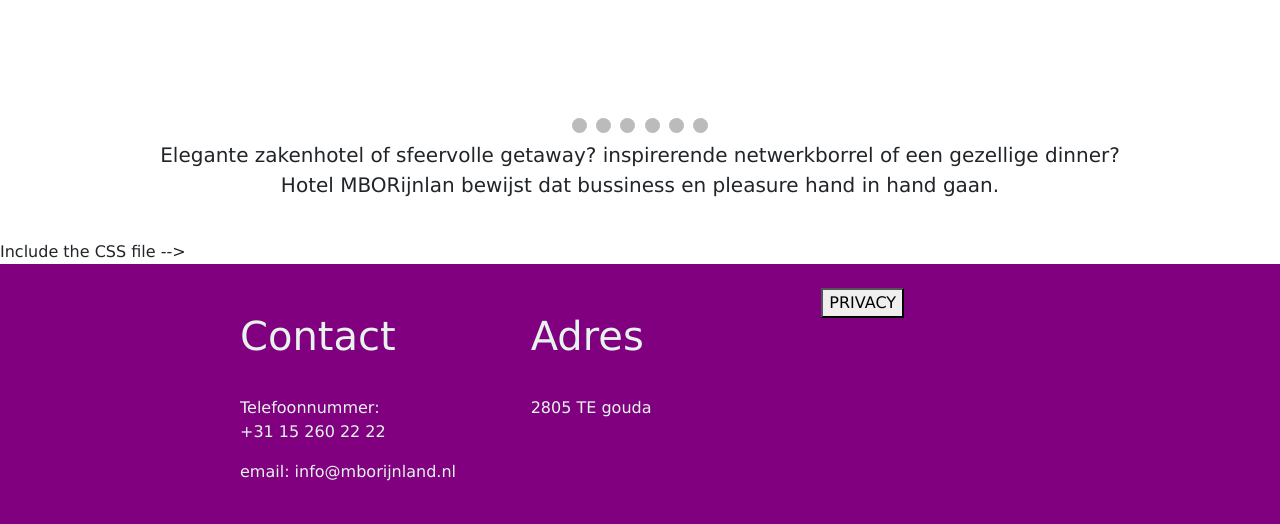
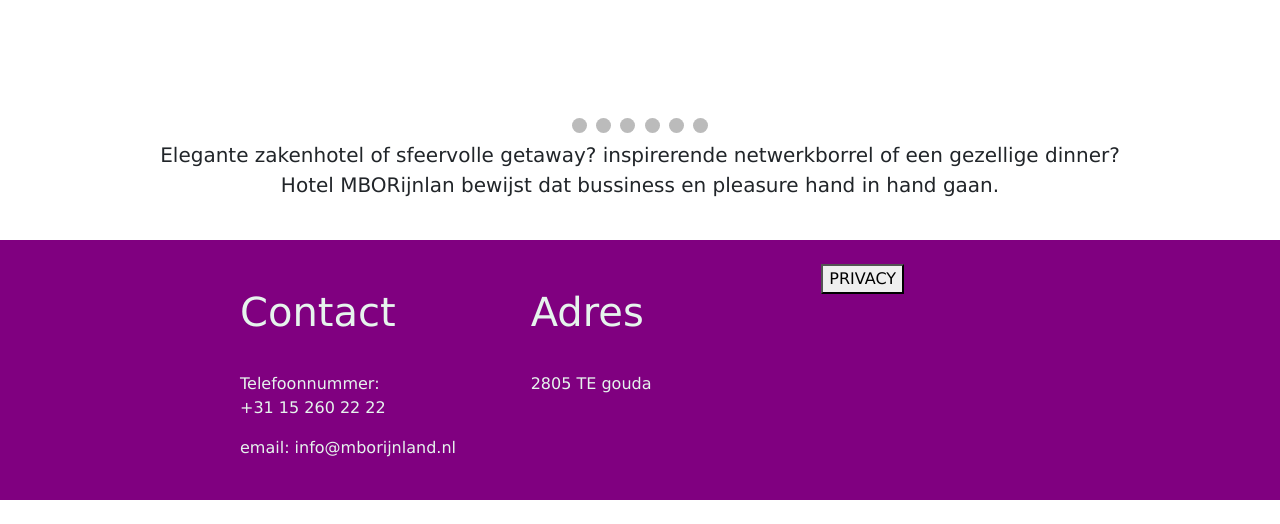
Before and after one commit to Yu1944/Hotel, a PHP site: page /index.php in a window 1280 px wide. Shown: the part 462-986 px from the top of the page. After the commit the page ends 962 px from the top, so only its background shows below. Run offline with PHP 8.4, Linux system fonts and the light colour scheme.

Commit message:
Update footer.php

```diff
--- a/footer.php
+++ b/footer.php
@@ -1,4 +1,4 @@
-Include the CSS file -->
+
 <link rel="stylesheet" href="style.css">
 
 <footer class="footer">
```
